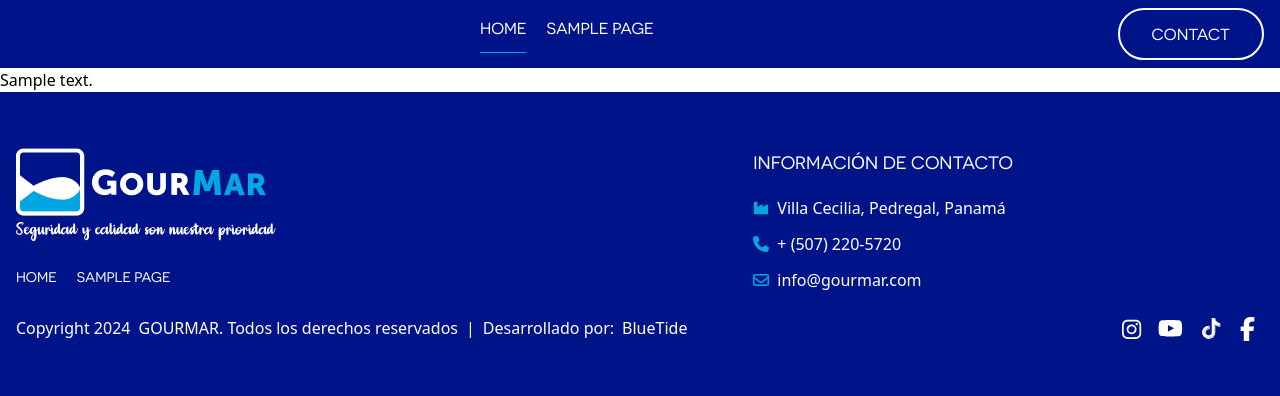
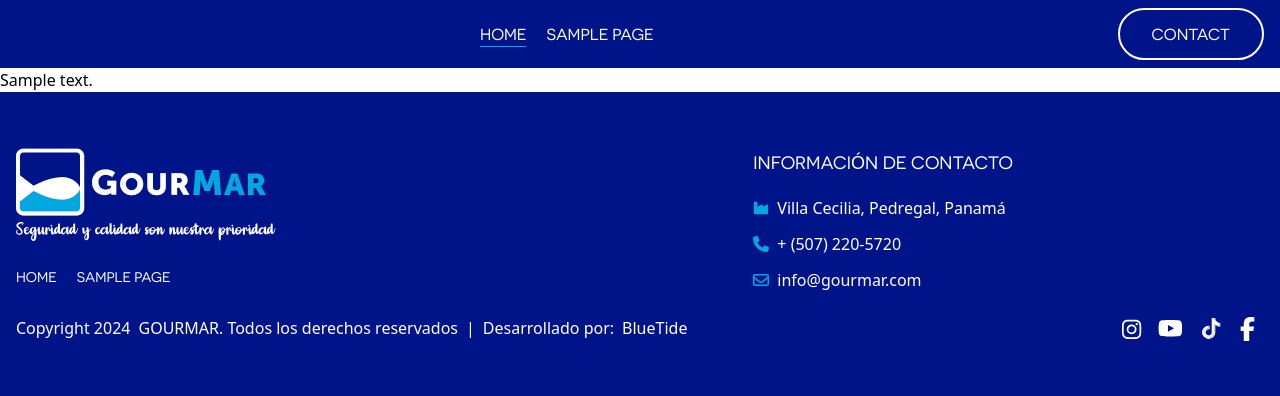
Before and after one commit to sebaspa/gourmar, a WordPress theme: template themes/gourmar/index.php in a window 1280 px wide. Shown: the top 396 px of the page. Run offline with PHP 8.4 and a stand-in for WordPress, Linux system fonts and the light colour scheme; the site name, menu and one post (Sample post) are stand-ins, and other content is empty; style sheets or scripts are compiled from the project's sources.

Commit message:
Remove padding bottom from main menu items when active

```diff
--- a/themes/gourmar/src/scss/main-menu.scss
+++ b/themes/gourmar/src/scss/main-menu.scss
@@ -2,7 +2,7 @@
   @apply flex items-center gap-5 bg-primary-500 md:bg-transparent flex-col md:flex-row px-6 md:px-0 py-3 md:py-0;
 
   .menu-item {
-    @apply pb-3 w-full md:w-auto text-center;
+    @apply w-full md:w-auto text-center;
     a {
       @apply text-white uppercase font-novecento text-base;
     }
```
